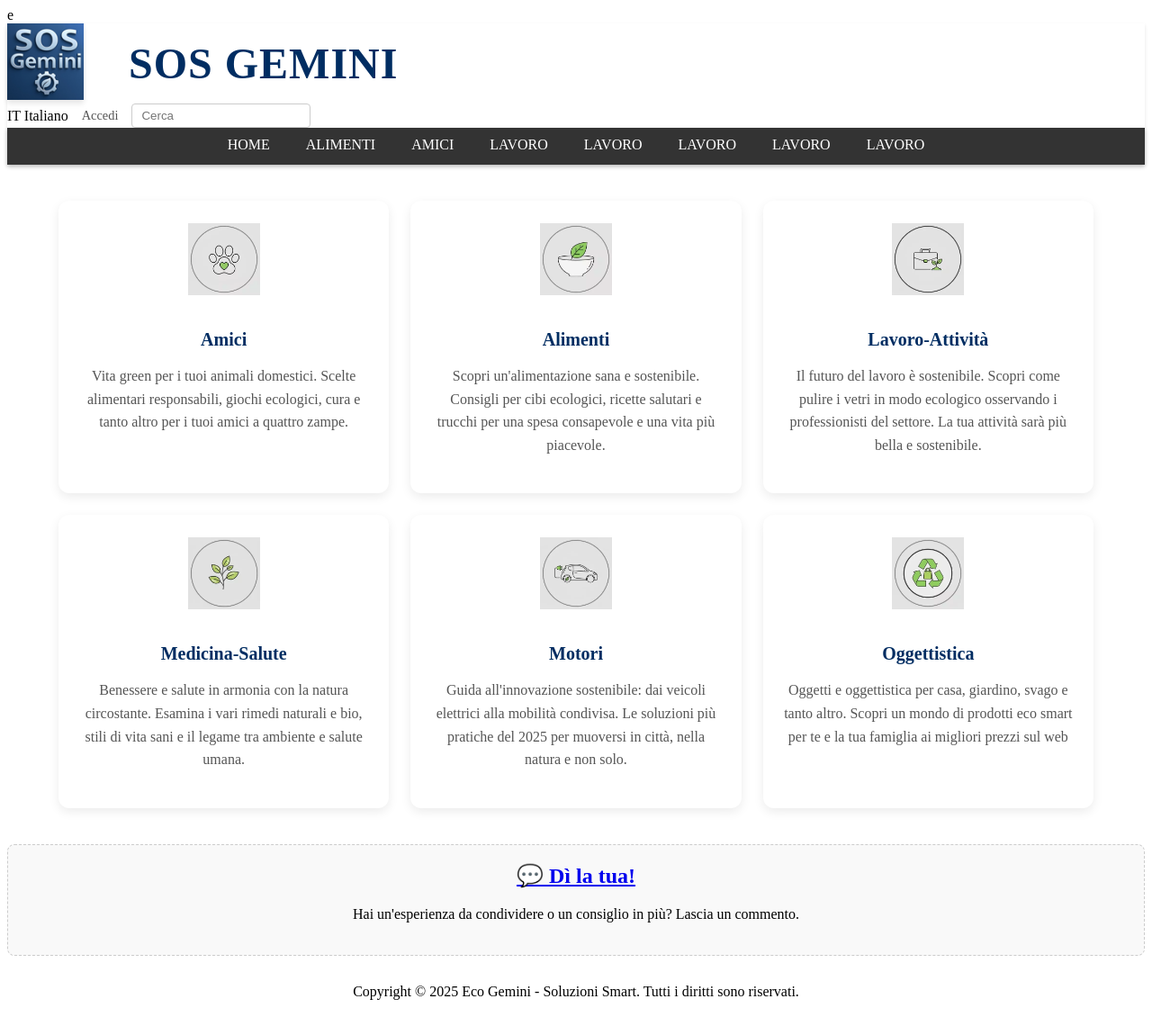
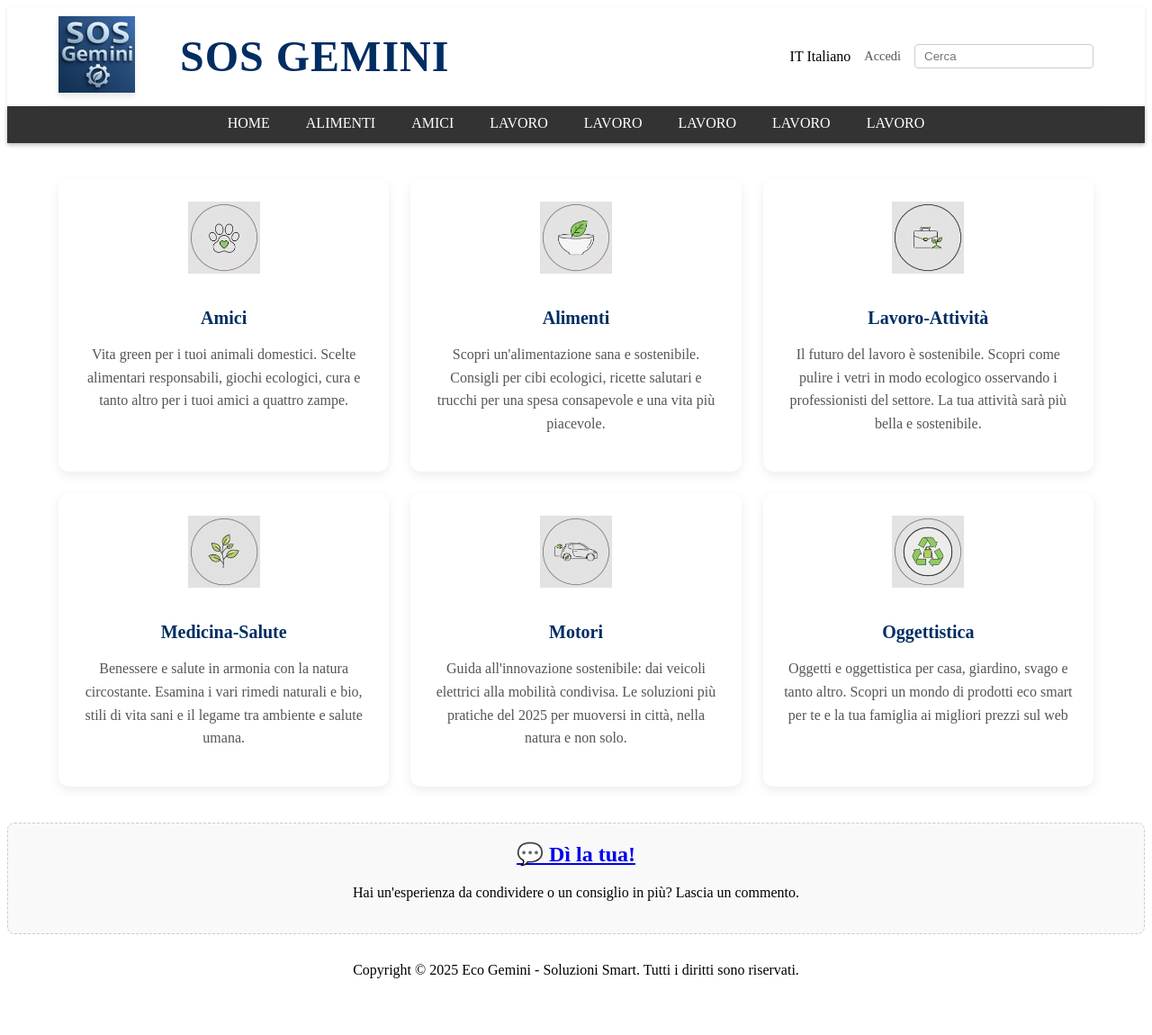
Before and after one commit to sosgemini/sosgemini.github.io, a Jekyll site: the page built from index.html, in a window 1280 px wide. Shown: the whole page at 90% size. Built offline with Jekyll 4.4.1, drawn with Linux system fonts in a browser that asks for light colours; after the commit the page ends 1126 px from its top, so only the background shows below that.

Commit message:
Update header.html

```diff
--- a/_includes/header.html
+++ b/_includes/header.html
@@ -1,12 +1,12 @@
-e<header class="site-header">
+<header class="site-header">
 
+  <div class="header-top">
     <div class="logo-title-block">
       <a href="index.html" class="logo-link">
         <img src="immagini/SOS-96x96.png" alt="Logo SOS Gemini" class="site-logo-img">
       </a>
       <span class="site-title-text">SOS Gemini</span>
     </div>
-
 
     <div class="utility-area">
       <span>IT Italiano</span>
@@ -29,4 +29,5 @@ e<header class="site-header">
       </ul>
     </div>
   </nav>
+
 </header>
```
Lines whose indentation alone changed are shown as unchanged.
